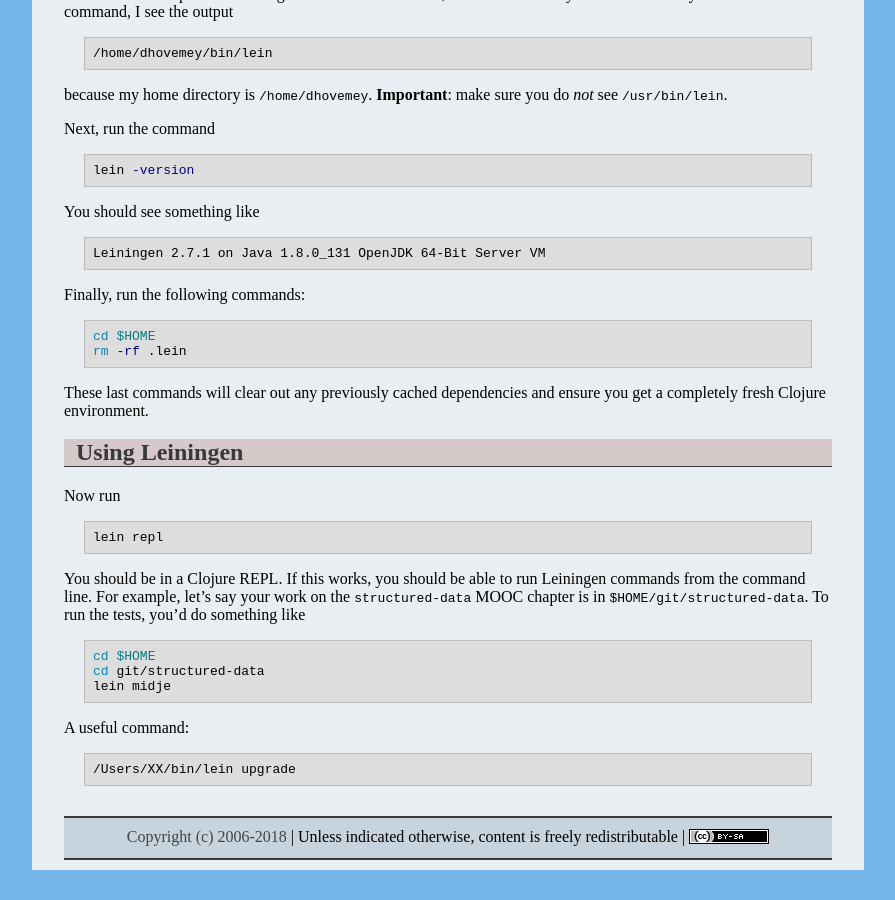
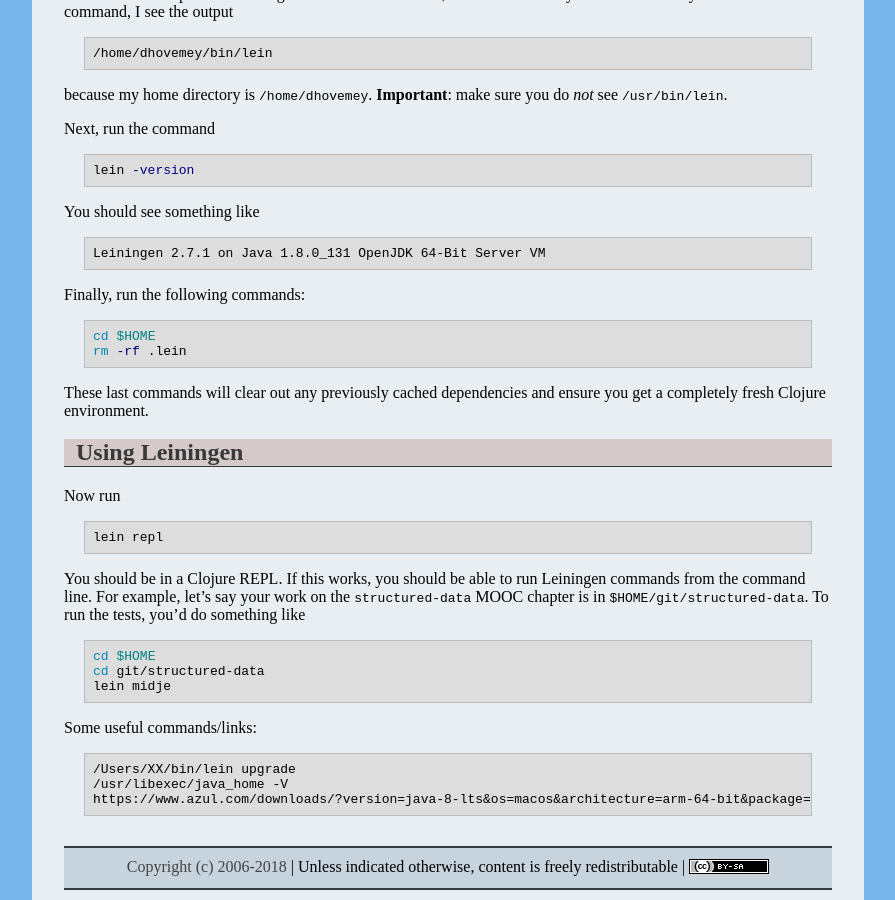
Before and after one commit to ycpcs/cs340-fall2026, a Jekyll site: the page built from resources/minimal_clojure.md, in a window 1280 px wide and 900 px high, scrolled down 1103 px. Shown: the whole window, without its empty margins (192-1087 px from the left). Built offline with Jekyll 4.4.1, drawn with Linux system fonts in a browser that asks for light colours; before the commit the page ends 1973 px from its top, so only the background shows below that.

Commit message:
Update minimal_clojure.md

````diff
--- a/resources/minimal_clojure.md
+++ b/resources/minimal_clojure.md
@@ -107,8 +107,10 @@ cd git/structured-data
 lein midje
 ```
 
-A useful command:
+Some useful commands/links:
 
 ```
 /Users/XX/bin/lein upgrade
+/usr/libexec/java_home -V
+https://www.azul.com/downloads/?version=java-8-lts&os=macos&architecture=arm-64-bit&package=jdk#zulu
 ```
````
